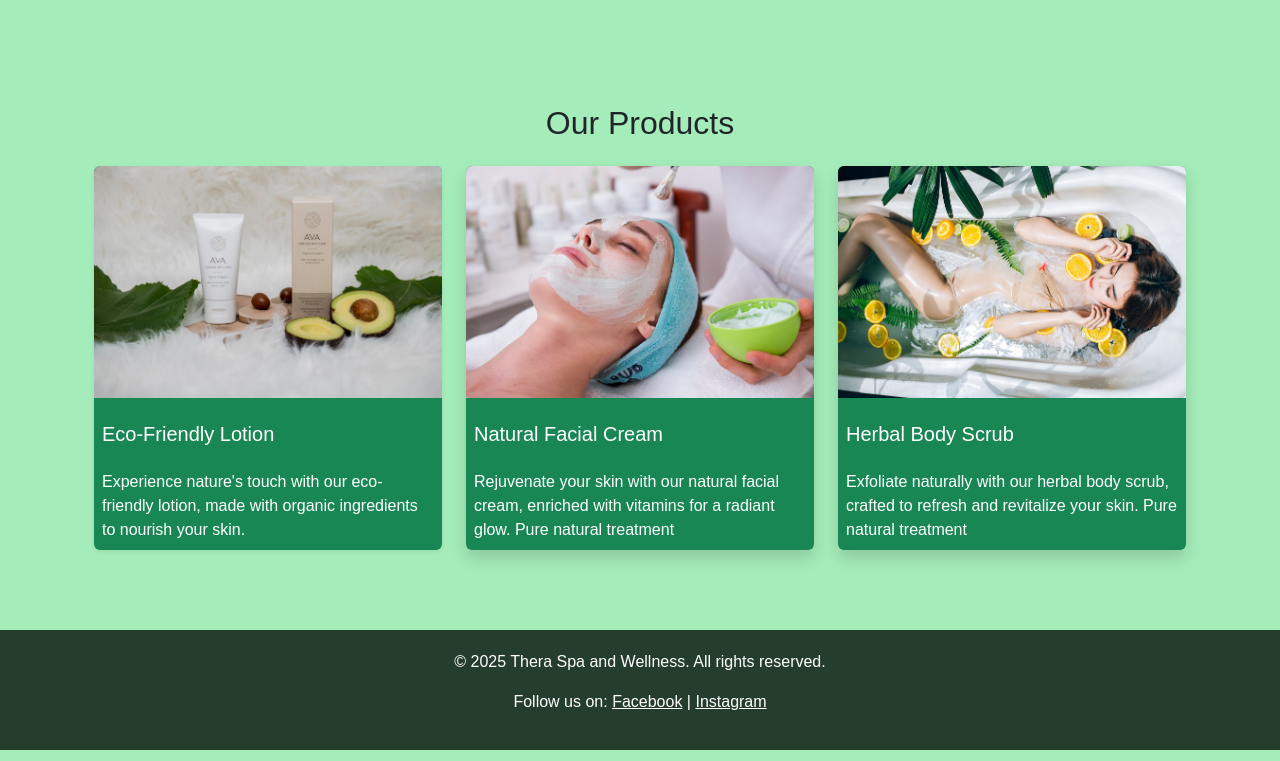
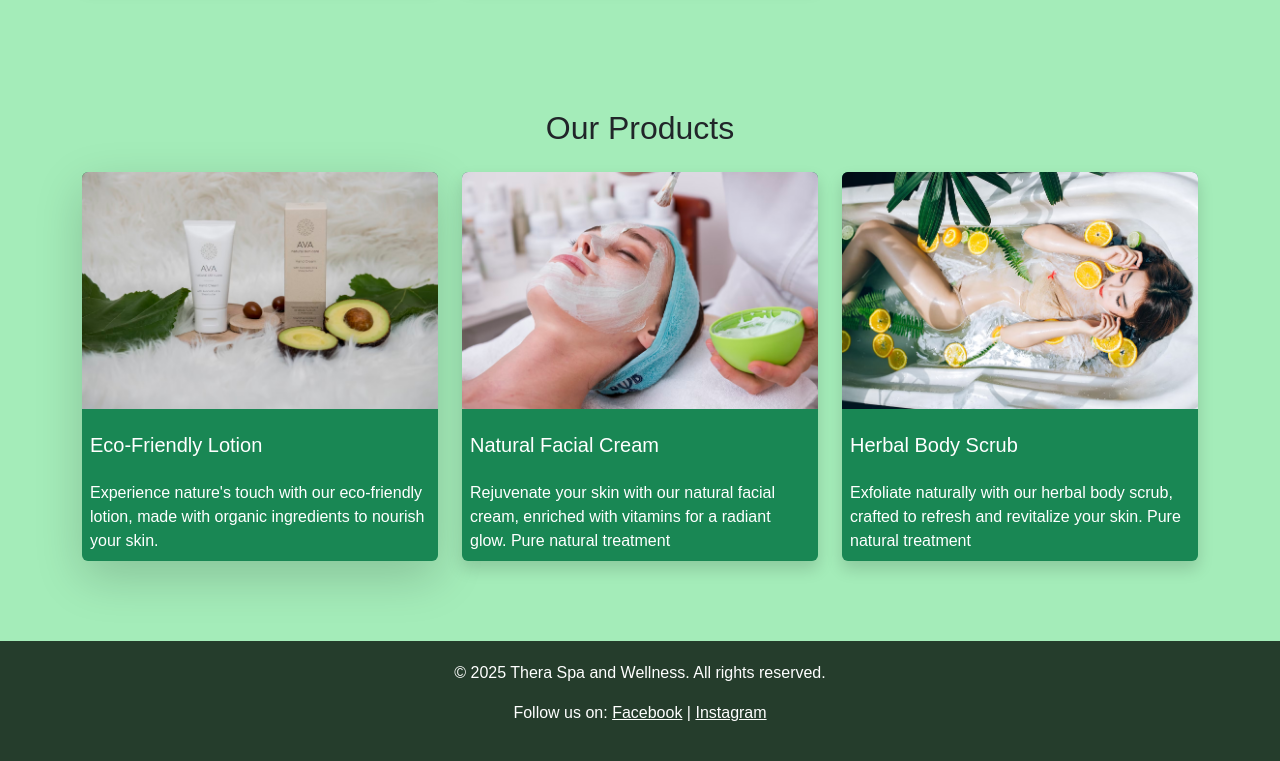
Before and after one commit to JohnMwatheka/CampusPress-, a plain HTML site: page index.html in a window 1280 px wide. Shown: the part 1569-2330 px from the top of the page. Drawn offline with nearby package versions, Linux system fonts and the light colour scheme.

```diff
--- a/index.html
+++ b/index.html
@@ -88,8 +88,6 @@
         <a href="#services" class="btn btn-custom btn-lg">Book a Service</a>
     </div>
 </div>
-
-<main class="container">
     <!-- About Us Section -->
 <section id="about" class="section bg-success mt-2">
     <div class=" text-center">
@@ -138,7 +136,7 @@
         <div class="row">
             <!-- Product 1 -->
             <div class="col-md-4 mb-3">
-                <div class="rounded shadow-sm bg-success text-white">
+                <div class="rounded shadow-lg bg-success text-white">
                     <img src="product1.jpg" alt="Eco-Friendly Lotion" class="img-fluid  rounded-top">
                     <h5 class="mt-3 p-2">Eco-Friendly Lotion</h5>
                     <p class="mt- p-2">Experience nature's touch with our eco-friendly lotion, made with organic ingredients to nourish your skin.</p>
@@ -165,7 +163,6 @@
         </div>
     </div>
 </section>
-</main>
 
 <!-- Footer -->
 <footer class="footer mb-0">
```
